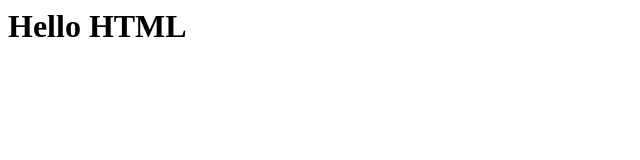
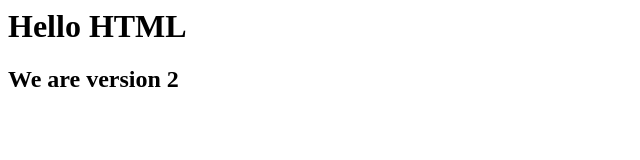
Before and after one commit to samuelstrike/mygit, a plain HTML site: page index.html in a window 1280 px wide. Shown: the whole page, without its empty margins (0-640 px from the left). Drawn offline with Linux system fonts and the light colour scheme.

Commit message:
version 2

```diff
--- a/index.html
+++ b/index.html
@@ -1 +1,2 @@
 <h1>Hello HTML</h1>
+<h2>We are version 2</h2>
```
